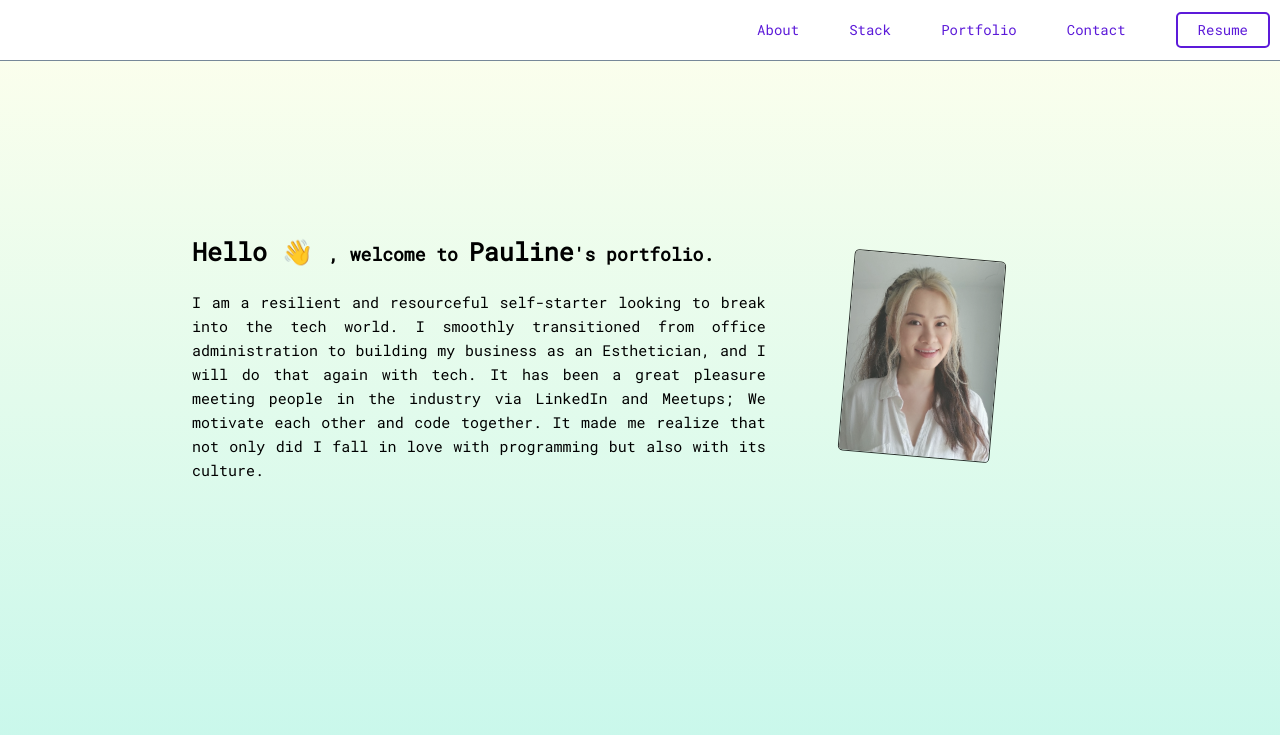
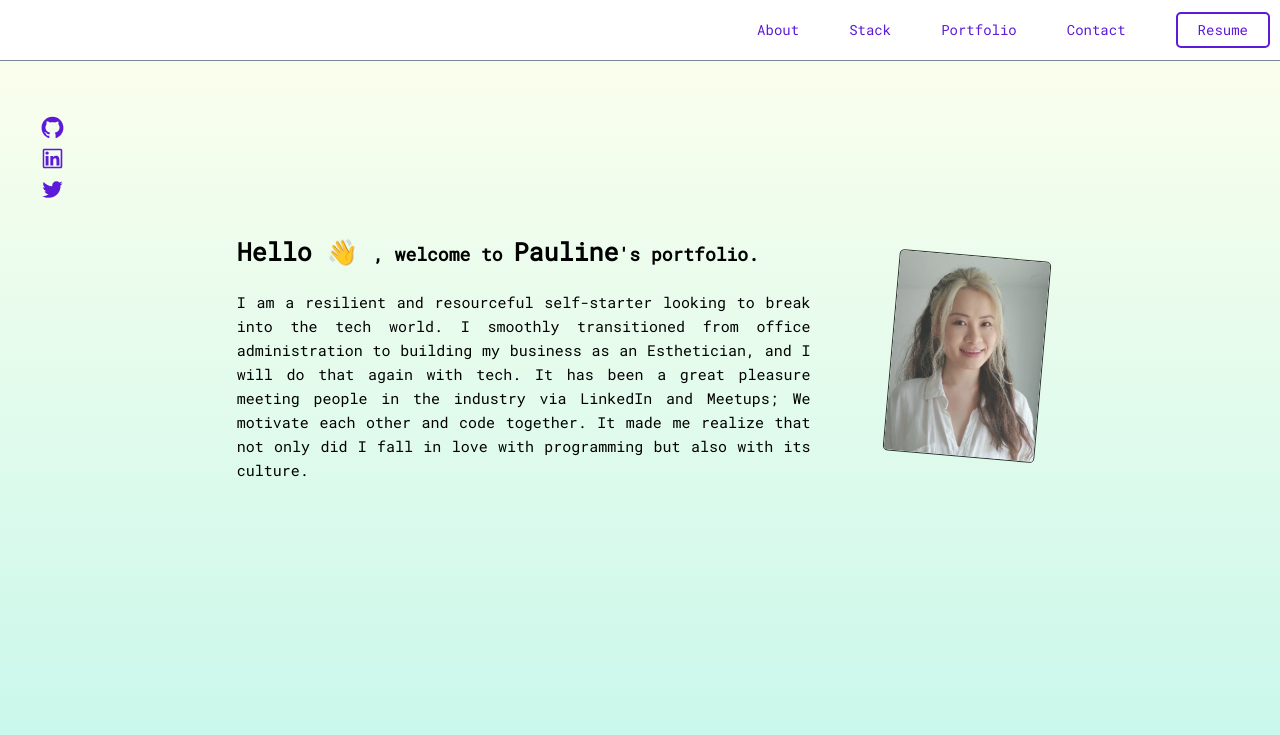
Before and after one commit to pea-nut-z/portfolio, a React (Create React App) app: page / in a window 1280 px wide. Shown: the top 735 px of the page. Built offline with nearby package versions, Linux system fonts and the light colour scheme; a web font is replaced by a local one.

Commit message:
feat: add media side bar

```diff
--- a/src/App.css
+++ b/src/App.css
@@ -98,9 +98,10 @@ a:visited{
 .about{
   display: flex;
   flex-direction: row;
-  justify-content: center;
+  align-items: center;
   width: 90%;
   padding-top: 150px;
+  margin: auto;
 }
 
 .about-image{
@@ -110,7 +111,7 @@ box-sizing: border-box;
 padding-left: 10%;
 }
 
-.about-text{
+.about-content{
 overflow-wrap: anywhere;
 }
 
@@ -246,3 +247,9 @@ width: 70%;
   text-align: center;
   width: 50%;
 }
+
+.side-links{
+  position: fixed;
+  top:100px
+
+}
--- a/src/App.js
+++ b/src/App.js
@@ -5,6 +5,7 @@ import * as data from "./data";
 import { VscGithubAlt } from "react-icons/vsc";
 import { MdOpenInNew } from "react-icons/md";
 import { RiVideoLine } from "react-icons/ri";
+import Media from "./components/Media";
 
 function App() {
   return (
@@ -12,11 +13,12 @@ function App() {
       <header className="App-header">
         <Nav />
       </header>
+      <Media />
       <div className="content">
         {/* <div className="filler" /> */}
         <section id="About" className="about">
           <title>About Me</title>
-          <div className="about-text">
+          <div className="about-content">
             <p className="greet">
               <span className="hello">Hello 👋 </span>, welcome to{" "}
               <span className="name">Pauline</span>
@@ -99,7 +101,7 @@ function App() {
                       <ul className="project-stack-list">
                         {proj.stack.map((stack) => {
                           return (
-                            <li key={`${proj.title}-${proj.stack}`} className="project-stack-item">
+                            <li key={`${proj.title}-${stack}`} className="project-stack-item">
                               {stack}
                             </li>
                           );
--- /dev/null
+++ b/src/components/Media.js
@@ -0,0 +1,36 @@
+import React from "react";
+import { medias } from "../data";
+import { AiFillGithub, AiOutlineLinkedin, AiOutlineTwitter } from "react-icons/ai";
+
+export default function Media() {
+  const renderIcon = (name) => {
+    switch (name) {
+      case "LinkedIn":
+        return <AiOutlineLinkedin size={25} />;
+      case "GitHub":
+        return <AiFillGithub size={25} />;
+      case "Twitter":
+        return <AiOutlineTwitter size={25} />;
+      default:
+        <div />;
+    }
+  };
+
+  return (
+    <div className="side-links">
+      <ul>
+        {medias.map((media) => {
+          const { name, link } = media;
+          return (
+            <li key={name}>
+              <a href={link} aria-label={name} target="_blank">
+                <title>{name}</title>
+                {renderIcon(name)}
+              </a>
+            </li>
+          );
+        })}
+      </ul>
+    </div>
+  );
+}
--- a/src/data.js
+++ b/src/data.js
@@ -48,7 +48,7 @@ export const portfolio = [
   },
 ];
 
-export const renderLoginInfo = (title) => {
+export const renderLoginInfo = () => {
   return (
     <div>
       <p>Email: test1@gmail.com</p>
@@ -59,3 +59,19 @@ export const renderLoginInfo = (title) => {
 
 export const resumeLink =
   "https://drive.google.com/file/d/1Eo6MQRovZFA1PgOPba7kPw3ZGJY0fa68/view?usp=sharing";
+
+export const medias = [
+  {
+    name: "GitHub",
+    link: "https://github.com/pea-nut-z",
+    tag: "AiOutlineLinkedin",
+  },
+  {
+    name: "LinkedIn",
+    link: "https://www.linkedin.com/in/pauline-zhang20/",
+  },
+  {
+    name: "Twitter",
+    link: "https://twitter.com/toPeanutz",
+  },
+];
```
